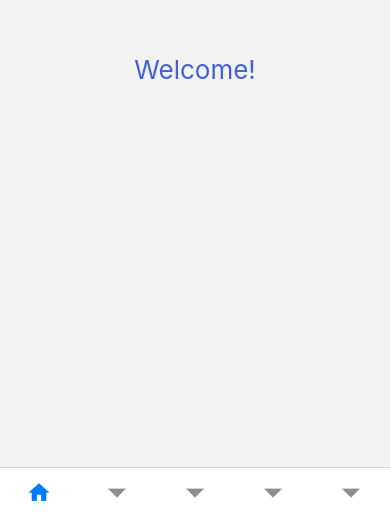
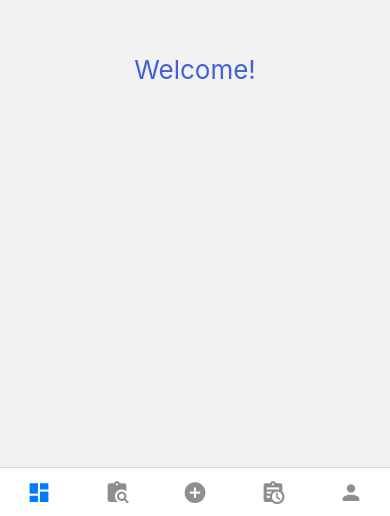
Before and after one commit to Pashkagreen/SkyDent, a React Native app: screen / in a window 390 px wide. Shown: the part 328-844 px from the top of the page. Built offline with nearby package versions, Linux system fonts and the light colour scheme.

Commit message:
added support of vector icons for android

```diff
--- a/src/navigation/tabs.js
+++ b/src/navigation/tabs.js
@@ -18,14 +18,62 @@ const Tabs = () => {
         component={screens.Dashboard}
         options={{
           tabBarIcon: ({color, size}) => (
-            <MaterialCommunityIcons name="home" color={color} size={size} />
+            <MaterialCommunityIcons
+              name="view-dashboard"
+              color={color}
+              size={size}
+            />
           ),
         }}
       />
-      <Tab.Screen name="Catalog" component={screens.Catalog} />
-      <Tab.Screen name="Appointment" component={screens.Appointment} />
-      <Tab.Screen name="History" component={screens.History} />
-      <Tab.Screen name="Profile" component={screens.Profile} />
+      <Tab.Screen
+        name="Catalog"
+        component={screens.Catalog}
+        options={{
+          tabBarIcon: ({color, size}) => (
+            <MaterialCommunityIcons
+              name="clipboard-search"
+              color={color}
+              size={size}
+            />
+          ),
+        }}
+      />
+      <Tab.Screen
+        name="Appointment"
+        component={screens.Appointment}
+        options={{
+          tabBarIcon: ({color, size}) => (
+            <MaterialCommunityIcons
+              name="plus-circle"
+              color={color}
+              size={size}
+            />
+          ),
+        }}
+      />
+      <Tab.Screen
+        name="History"
+        component={screens.History}
+        options={{
+          tabBarIcon: ({color, size}) => (
+            <MaterialCommunityIcons
+              name="clipboard-text-clock"
+              color={color}
+              size={size}
+            />
+          ),
+        }}
+      />
+      <Tab.Screen
+        name="Profile"
+        component={screens.Profile}
+        options={{
+          tabBarIcon: ({color, size}) => (
+            <MaterialCommunityIcons name="account" color={color} size={size} />
+          ),
+        }}
+      />
     </Tab.Navigator>
   );
 };
```
Also changed, not shown: 2 other files (tests, documents, lock files or other folders).
